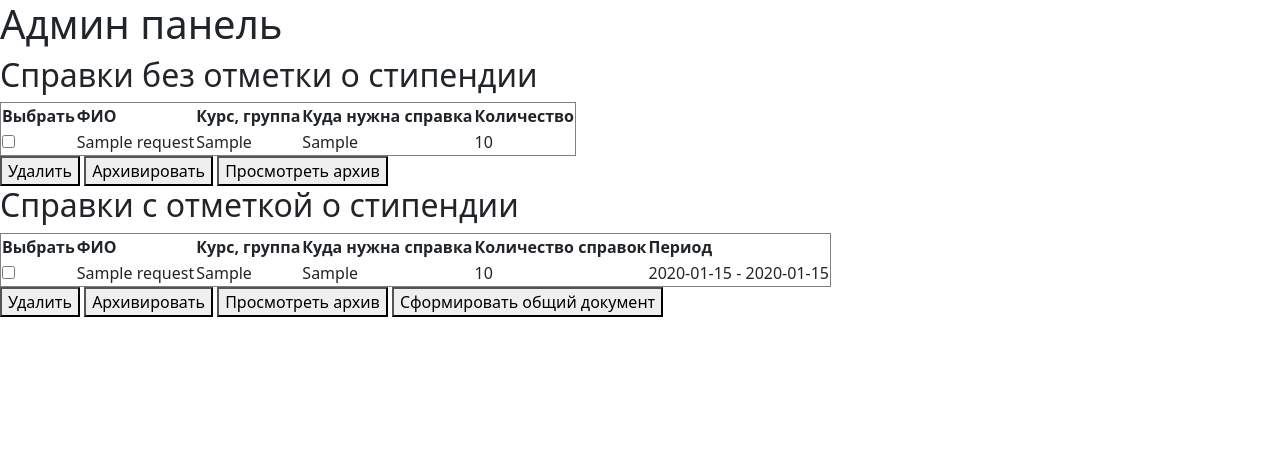
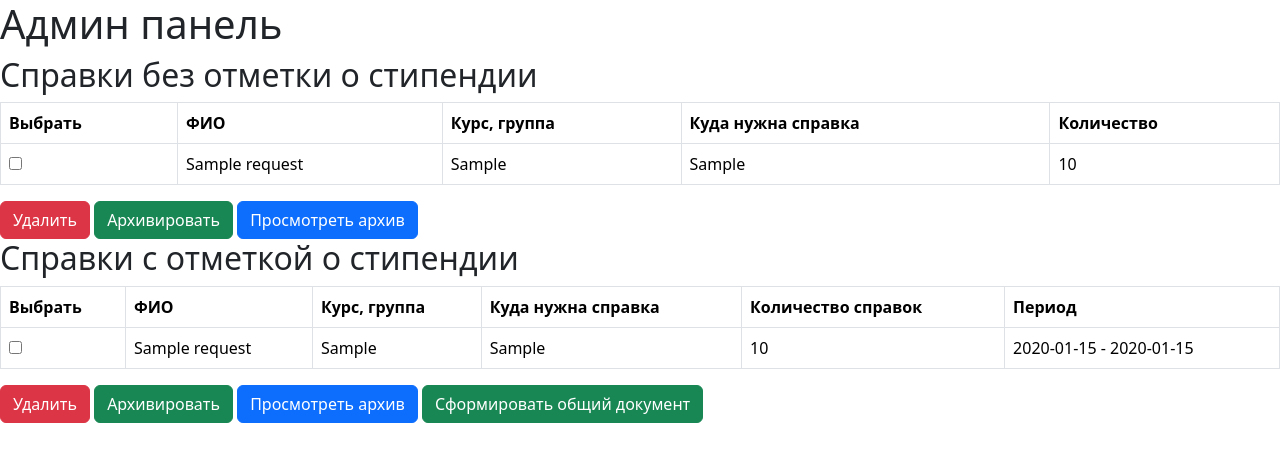
Before and after one commit to AlenaStarodubtseva/site, a Flask app: template templates/admin.html in a window 1280 px wide. Shown: the top 462 px of the page. Run offline with Flask 3, Linux system fonts and the light colour scheme; the template is opened without the code that fills it: values that come from a table or form of the project are taken from there, others are empty; tables that the repository leaves empty hold one stand-in row (values such as "Sample post").

Commit message:
Первоначальная загрузка проекта

```diff
--- a/templates/admin.html
+++ b/templates/admin.html
@@ -24,7 +24,7 @@
 
     <h2>Справки без отметки о стипендии</h2>
     <form method="POST" action="/delete">
-        <table border="1">
+        <table class="table table-bordered">
             <tr>
                 <th>Выбрать</th>
                 <th>ФИО</th>
@@ -42,13 +42,13 @@
             </tr>
             {% endfor %}
         </table>
-        <button type="submit" name="action" value="delete">Удалить</button>
-        <button type="submit" name="action" value="archive">Архивировать</button>
-        <button type="submit" name="action" value="view_archive">Просмотреть архив</button>
+        <button type="submit" name="action" value="delete" class="btn btn-danger">Удалить</button>
+        <button type="submit" name="action" value="archive" class="btn btn-success">Архивировать</button>
+        <button type="submit" name="action" value="view_archive" class="btn btn-primary">Просмотреть архив</button>
     </form>
     <h2>Справки с отметкой о стипендии</h2>
     <form method="POST" action="/handle-requests">
-    <table border="1">
+    <table class="table table-bordered">
         <tr>
             <th>Выбрать</th>
             <th>ФИО</th>
@@ -68,11 +68,10 @@
         </tr>
         {% endfor %}
     </table>
-	<button type="submit" name="action" value="delete">Удалить</button>
-        <button type="submit" name="action" value="archive">Архивировать</button>
-        <button type="submit" name="action" value="view_archive">Просмотреть архив</button>
-        <button type="submit" name="action" value="generate">Сформировать общий документ</button>
+	<button type="submit" name="action" value="delete" class="btn btn-danger">Удалить</button>
+        <button type="submit" name="action" value="archive" class="btn btn-success">Архивировать</button>
+        <button type="submit" name="action" value="view_archive" class="btn btn-primary">Просмотреть архив</button>
+        <button type="submit" name="action" value="generate" class="btn btn-success">Сформировать общий документ</button>
 </form>
-<script src="https://cdn.jsdelivr.net/npm/bootstrap@5.3.0-alpha3/dist/js/bootstrap.bundle.min.js"></script>
 </body>
 </html>
```
